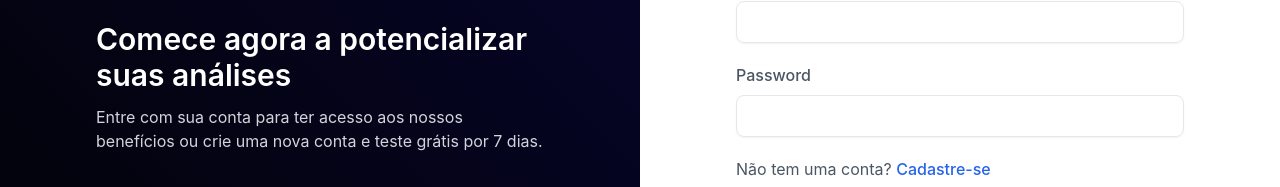
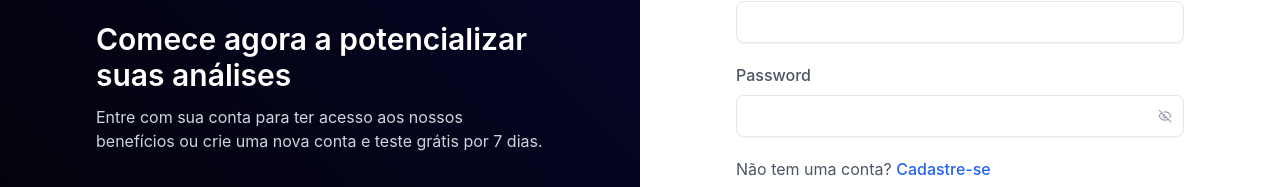
Before and after one commit to System-Apollo/FRONT_T.IA.GO, a Next.js app: page /Login in a window 1280 px wide. Shown: the part 371-558 px from the top of the page. Built offline with nearby package versions, Linux system fonts and the light colour scheme; no server answers.

Commit message:
✨ feat: password toggle in login

```diff
--- a/src/pages/Login/index.tsx
+++ b/src/pages/Login/index.tsx
@@ -15,6 +15,7 @@ export default function Login() {
         email: "",
         password: "",
     });
+    const [isPasswordVisible, setIsPasswordVisible] = useState(false);
 //Poh Leticia 2x
     const router = useRouter();
 
@@ -94,14 +95,55 @@ export default function Login() {
                             <label className="font-medium">
                                 Password
                             </label>
-                            <input
-                                name="password"
-                                type="password"
-                                required
-                                className="w-full mt-2 px-3 py-2 text-gray-500 bg-transparent outline-none border focus:border-blue-700 shadow-sm rounded-lg"
-                                value={formData.password}
-                                onChange={handleChange}
-                            />
+                            <div className="relative mt-2">
+                                <input
+                                    id="hs-toggle-password"
+                                    name="password"
+                                    type={isPasswordVisible ? "text" : "password"}
+                                    className="py-2 ps-4 pe-10 block w-full text-gray-500 bg-transparent outline-none border focus:border-blue-700 shadow-sm rounded-lg"
+                                    value={formData.password}
+                                    onChange={handleChange}
+                                    />
+                                <button
+                                    type="button"
+                                    onClick={() => setIsPasswordVisible((prev) => !prev)}
+                                    className="absolute inset-y-0 end-0 flex items-center z-20 px-3 cursor-pointer text-gray-400 rounded-e-md focus:outline-none focus:text-blue-600 dark:text-neutral-600 dark:focus:text-blue-500"
+                                >
+                                    {isPasswordVisible ? (
+                                        <svg
+                                            className="shrink-0 size-3.5"
+                                            width="24"
+                                            height="24"
+                                            viewBox="0 0 24 24"
+                                            fill="none"
+                                            stroke="currentColor"
+                                            strokeWidth="2"
+                                            strokeLinecap="round"
+                                            strokeLinejoin="round"
+                                        >
+                                            <path d="M2 12s3-7 10-7 10 7 10 7-3 7-10 7-10-7-10-7Z"></path>
+                                            <circle cx="12" cy="12" r="3"></circle>
+                                        </svg>
+                                    ) : (
+                                        <svg
+                                            className="shrink-0 size-3.5"
+                                            width="24"
+                                            height="24"
+                                            viewBox="0 0 24 24"
+                                            fill="none"
+                                            stroke="currentColor"
+                                            strokeWidth="2"
+                                            strokeLinecap="round"
+                                            strokeLinejoin="round"
+                                        >
+                                            <path d="M9.88 9.88a3 3 0 1 0 4.24 4.24"></path>
+                                            <path d="M10.73 5.08A10.43 10.43 0 0 1 12 5c7 0 10 7 10 7a13.16 13.16 0 0 1-1.67 2.68"></path>
+                                            <path d="M6.61 6.61A13.526 13.526 0 0 0 2 12s3 7 10 7a9.74 9.74 0 0 0 5.39-1.61"></path>
+                                            <line x1="2" x2="22" y1="2" y2="22"></line>
+                                        </svg>
+                                    )}
+                                </button>
+                            </div>
                         </div>
                         <p className="">Não tem uma conta? <Link href="/registro" className="font-medium text-blue-600 hover:text-blue-500">Cadastre-se</Link></p>
                         <button
```
